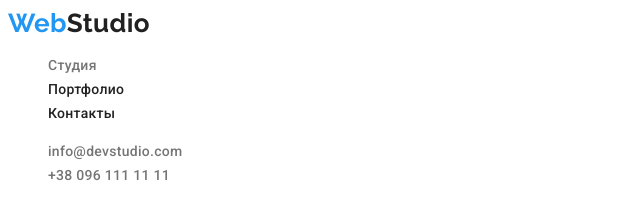
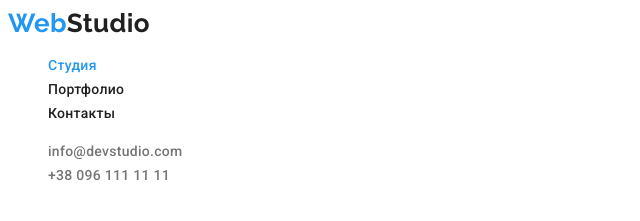
Before and after one commit to sasha87972/goit-markup-hw-02, a plain HTML site: page index.html in a window 1280 px wide. In both pictures the pointer is over the link "Студия". Shown: the top 221 px of the page, 0-640 px from the left. Drawn offline with Linux system fonts and the light colour scheme.

Commit message:
Update styles.css

```diff
--- a/css/styles.css
+++ b/css/styles.css
@@ -57,7 +57,7 @@
 }
 .site-nav-item:focus,
 .site-nav-item:hover {
-  color: var(--nt-clr);
+  color: var(--blue-clr);
 }
 .current {
   color: var(--blue-clr);
```
